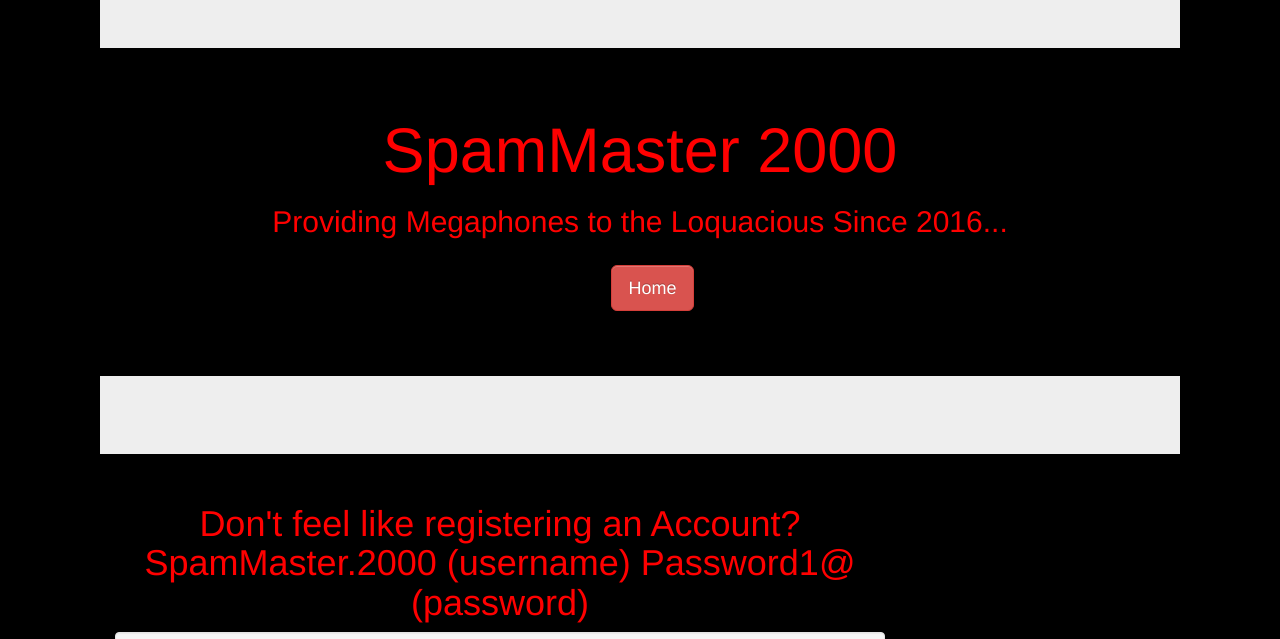
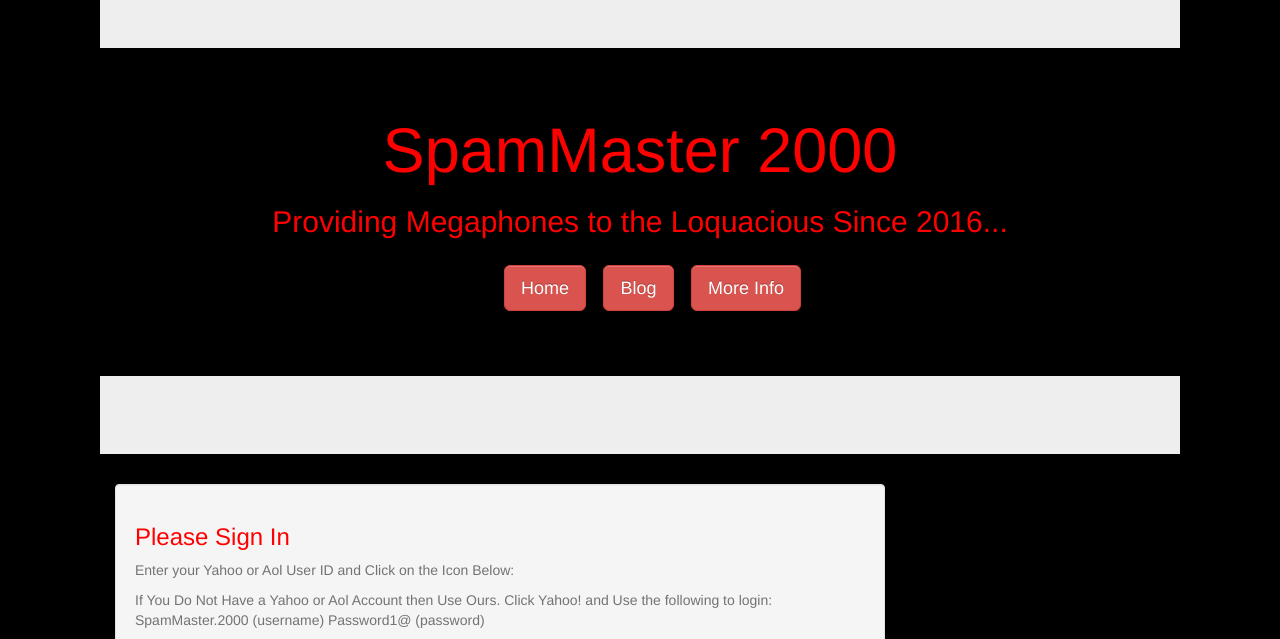
Before and after one commit to jasoncwilley/SpamMaster-2000, a Python web app: template app/templates/login.html in a window 1280 px wide. Shown: the top 639 px of the page. Run offline with Jinja, Linux system fonts and the light colour scheme; the template is opened without the code that fills it: most values are stand-ins (such as "Sample title", 1, 10 or a date in 2020); form fields are guessed from the names that the template uses; some libraries are stand-ins or nearby versions.

Commit message:
added buttons to nav bar

```diff
--- a/app/templates/base.html
+++ b/app/templates/base.html
@@ -58,6 +58,8 @@
            <div class="navbar-collapse collapse"> </div>
                <ul class= "navbar-list">
                       <a class="btn btn-danger btn-lg" href="{{ url_for('index') }}">{{ _('Home') }}</a>
+                      <a class="btn btn-danger btn-lg" href="http://www.jajb.dystopian.website">{{ _('Blog') }}</a>
+                      <a class="btn btn-danger btn-lg" href="http://jasoncwilley.git.io">{{ _('More Info') }}</a>
                       {% if g.user.is_authenticated %}
                       <a class="btn btn-danger btn-lg" href="{{ url_for('user', nickname=g.user.nickname) }}">{{ _('User Profile') }}</a>
                       <a class="btn btn-danger btn-lg" href="{{ url_for('logout') }}">{{ _('Logout') }}</a>
--- a/app/templates/login.html
+++ b/app/templates/login.html
@@ -2,7 +2,6 @@
 {% extends "base.html" %}
 
 {% block content %}
-<h1>Don't feel like registering an Account?  SpamMaster.2000 (username) Password1@ (password)</h1>
     <script type="text/javascript">
     function set_openid(openid, pr)
     {
@@ -22,6 +21,7 @@
         <form class="form" action="" method="post" name="login">
             {{ form.hidden_tag() }}
             <div class="help-block">{{ _('Enter your Yahoo or Aol User ID and Click on the Icon Below:') }}</div>
+            <div class="help-block">{{ _('If You Do Not Have a Yahoo or Aol Account then Use Ours. Click Yahoo! and Use the following to login: SpamMaster.2000 (username) Password1@ (password)')}}</div>
             <div class="control-group">
                 {% for pr in providers %}
                 <a href="javascript:set_openid('{{ pr.url }}', '{{ pr.name }}');"><img src="/static/img/{{ pr.name.lower() }}.png" class="img-polaroid" style="margin:2px;" /></a>
@@ -45,7 +45,7 @@
             </div>
             <div class="control-group">
                 <div class="controls">
-                    <input class="btn btn-primary" type="submit" value="{{ _('Sign In') }}">
+                    <input class="btn btn-danger btn-lg" type="submit" value="{{ _('Sign In') }}">
                 </div>
             </div>
         </form>
```
